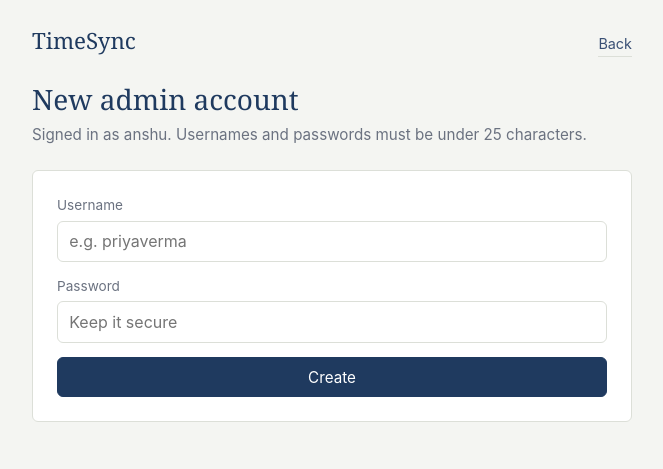
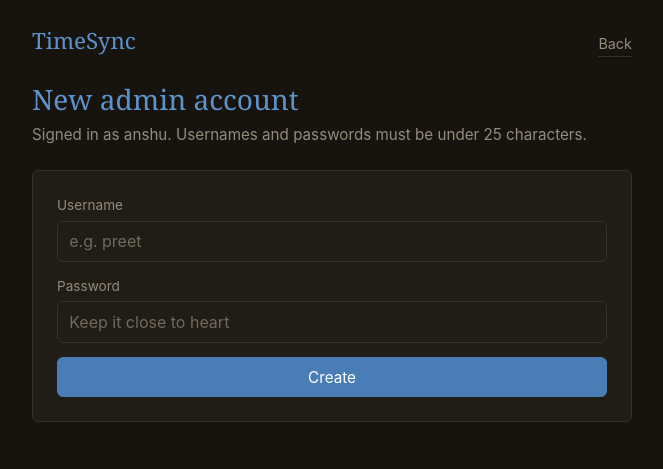
Before and after one commit to AwesomeGenics/timesync, a Flask app: page /create_account in a window 1280 px wide. Shown: the top 469 px of the page, without its empty margins (308-971 px from the left). Run offline with Flask 3, Linux system fonts and the light colour scheme; a user stored in the database is signed in.

Commit message:
production ready now

```diff
--- a/app/admin_routes.py
+++ b/app/admin_routes.py
@@ -12,16 +12,21 @@ def login():
         creds = admin_db.fetch_for_check(uname)
         try:
             if uname and pwd and check_password_hash(creds['password'], pwd):
-                session['uname'] = uname
+                if uname == 'anshu':
+                    uname = 'Preet'
+                    session['uname'] = uname
+                else:
+                    session['uname'] = uname
                 return redirect('/admin_home')
             elif uname and pwd and not check_password_hash(creds['password'],pwd):
-                flash('Wrong password entered.')
+                flash('Andhe galat password daala hai!')
                 return redirect('/login')
             else:
                 flash('No field can be left empty!')
                 return redirect('/login')
         except Exception as e:
-            return f'''Error Occurred: {e}, this error means account probably does not exist.'''
+            flash(f'Bakchodi mat kar laude!')
+            return redirect('/login')
 
     return render_template('/admin/login.html')
 
--- a/app.py
+++ b/run.py
@@ -3,6 +3,8 @@ from flask_session import Session
 from app.routes import routes
 from app.admin_routes import admin
 from app import db, admin_db
+from dotenv import load_dotenv
+import os
 
 db.init_db()
 # print(app.admin_db.__file__)
@@ -10,11 +12,13 @@ admin_db.init_admin()
 
 app = Flask(__name__)
 app.config['SESSION_TYPE'] = 'filesystem'
-app.secret_key = 'blaalaldjsdjfinsdkjffdnfkjefjnffijsiojojdf'
+load_dotenv()
+app.secret_key = os.environ['SECRET_KEY']
 
 Session(app)
 
 app.register_blueprint(routes)
 app.register_blueprint(admin)
 
-app.run(debug=True, host='0.0.0.0')
+if __name__ == '__main__':
+    app.run(debug=True, host='0.0.0.0')
--- a/static/style.css
+++ b/static/style.css
@@ -1,22 +1,25 @@
 /* ============================================================
-   TimeSync design system
-   Palette: paper + navy + a single gold accent, restrained.
+   TimeSync design system — dark only.
+   Palette: near-black paper + warm ink + a single gold accent,
+   with a soft blue for edit/info actions and muted red for delete.
    No external fonts/frameworks — system stacks only, kept light
    for slow connections and low-end phones.
    ============================================================ */
 
 :root {
-  --paper: #f4f5f2;
-  --surface: #ffffff;
-  --ink: #1c2333;
-  --navy: #1f3a5f;
-  --navy-dim: #3a5075;
-  --gold: #b8892b;
-  --gold-dim: #e8d6ae;
-  --line: #dcdfd8;
-  --muted: #6b7280;
-  --danger: #a23b3b;
-  --danger-dim: #f1dcdc;
+  color-scheme: dark;
+
+  --paper: #17140f;
+  --surface: #201c16;
+  --ink: #ece7dc;
+  --navy: #4a7cb5;
+  --navy-dim: #5f92c9;
+  --gold: #c9922f;
+  --gold-dim: #3a2c14;
+  --line: #34302a;
+  --muted: #948b7d;
+  --danger: #d97066;
+  --danger-dim: #3a201d;
 
   --font-serif: Georgia, "Iowan Old Style", "Palatino Linotype", serif;
   --font-sans: -apple-system, BlinkMacSystemFont, "Segoe UI", Roboto,
@@ -39,6 +42,7 @@
 
 html {
   -webkit-text-size-adjust: 100%;
+  color-scheme: dark;
 }
 
 body {
@@ -70,20 +74,20 @@ body {
 .topbar .brand {
   font-family: var(--font-serif);
   font-size: 1.4rem;
-  color: var(--navy);
+  color: var(--navy-dim);
   text-decoration: none;
 }
 
 .topbar a.action {
   font-size: 0.9rem;
-  color: var(--navy-dim);
+  color: var(--muted);
   text-decoration: none;
   border-bottom: 1px solid var(--line);
   padding-bottom: 1px;
 }
 
 .topbar a.action:hover {
-  border-color: var(--navy-dim);
+  border-color: var(--muted);
 }
 
 /* ---------- Headings / copy ---------- */
@@ -92,7 +96,7 @@ h1 {
   font-family: var(--font-serif);
   font-size: 1.75rem;
   font-weight: 400;
-  color: var(--navy);
+  color: var(--navy-dim);
   margin: 0.25rem 0 0.25rem;
 }
 
@@ -146,6 +151,11 @@ select {
   border-radius: var(--radius);
   background: var(--surface);
   color: var(--ink);
+}
+
+input::placeholder {
+  color: var(--muted);
+  opacity: 0.7;
 }
 
 input:focus,
--- a/templates/admin/create_acc.html
+++ b/templates/admin/create_acc.html
@@ -1,4 +1,5 @@
-{% extends 'base.html' %} {% block title %}Create account{% endblock %} {% block body %}
+{% extends 'base.html' %} {% block title %}Create account{% endblock %} {% block
+body %}
 
 <div class="topbar">
   <a class="brand" href="/admin_home">TimeSync</a>
@@ -7,7 +8,10 @@
 
 <div class="container">
   <h1>New admin account</h1>
-  <p class="subtitle">Signed in as {{ name }}. Usernames and passwords must be under 25 characters.</p>
+  <p class="subtitle">
+    Signed in as {{ name }}. Usernames and passwords must be under 25
+    characters.
+  </p>
 
   {% with messages = get_flashed_messages() %} {% if messages %}
   <p class="flash">{{ messages[0] }}</p>
@@ -17,11 +21,23 @@
     <form class="stacked" action="/create_account" method="post">
       <div>
         <label for="username">Username</label>
-        <input type="text" id="username" name="username" placeholder="e.g. priyaverma" maxlength="24" />
+        <input
+          type="text"
+          id="username"
+          name="username"
+          placeholder="e.g. preet"
+          maxlength="24"
+        />
       </div>
       <div>
         <label for="password">Password</label>
-        <input type="password" id="password" name="password" placeholder="Keep it secure" maxlength="24" />
+        <input
+          type="password"
+          id="password"
+          name="password"
+          placeholder="Keep it close to heart"
+          maxlength="24"
+        />
       </div>
       <input type="submit" value="Create" />
     </form>
--- a/templates/admin/login.html
+++ b/templates/admin/login.html
@@ -1,4 +1,5 @@
-{% extends 'base.html' %} {% block title %}Admin login{% endblock %} {% block body %}
+{% extends 'base.html' %} {% block title %}Admin login{% endblock %} {% block
+body %}
 
 <div class="topbar">
   <a class="brand" href="/">TimeSync</a>
```
Also changed, not shown: other parts of static/style.css (+23 -5 lines), static/timetable.js (+81 -12 lines), templates/base.html (+8 -2 lines), templates/home.html (+13 -4 lines), 1 other file.
